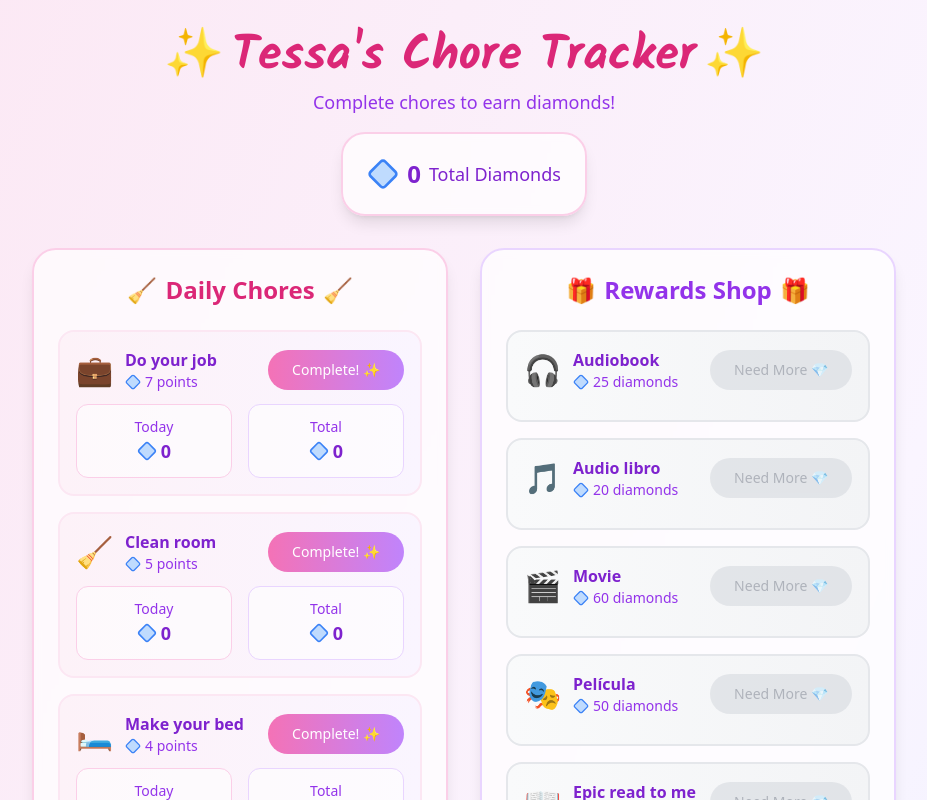
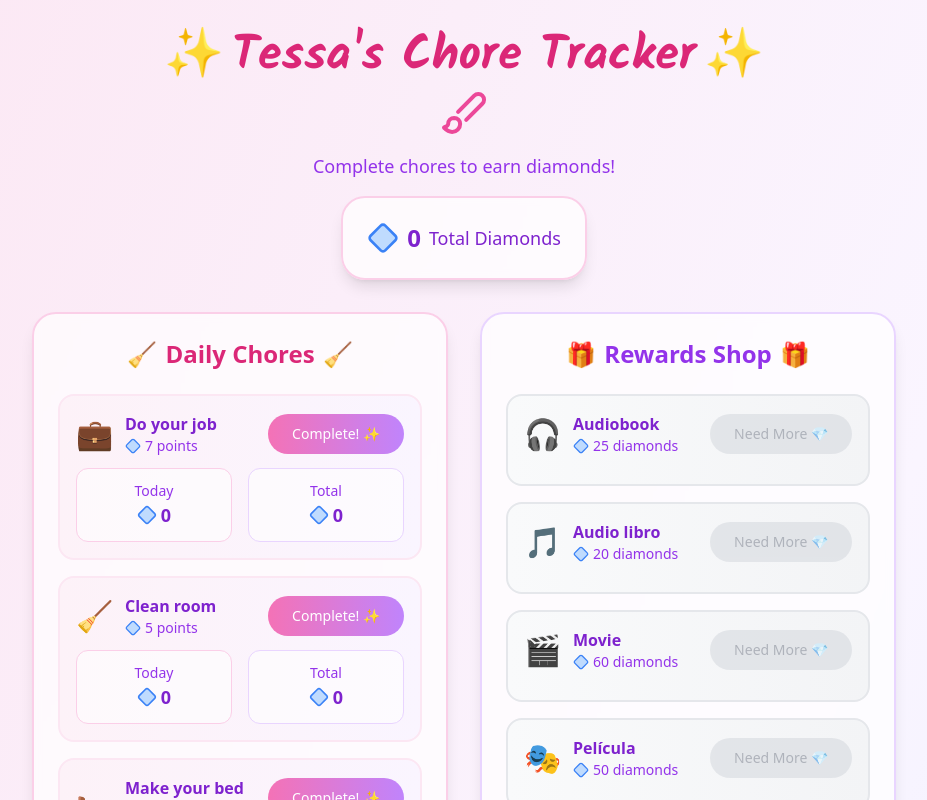
Before and after one commit to theyarina/chores-and-rewards-tracker, a React (Vite) app: page / in a window 1280 px wide. Shown: the top 800 px of the page, without its empty margins (176-1103 px from the left). Built offline with nearby package versions, Linux system fonts and the light colour scheme.

Commit message:
Add icon under title
Added a small icon below the title, using the provided URL.

```diff
--- a/src/components/ChoreTracker.tsx
+++ b/src/components/ChoreTracker.tsx
@@ -1,5 +1,6 @@
+
 import { useState } from 'react';
-import { Diamond } from 'lucide-react';
+import { Diamond, Brush } from 'lucide-react';
 import ChoreList from './ChoreList';
 import RewardsList from './RewardsList';
 
@@ -271,6 +272,11 @@ const ChoreTracker = () => {
           Tessa's Chore Tracker
           <span>✨</span>
         </h1>
+
+        <div className="flex justify-center mb-4">
+          <Brush className="w-12 h-12 text-pink-500" />
+        </div>
+
         <p className="text-lg text-purple-600 mb-4">Complete chores to earn diamonds!</p>
 
         <div className="bg-white/70 rounded-3xl p-6 shadow-lg backdrop-blur-sm border-2 border-pink-200 inline-block">
```
